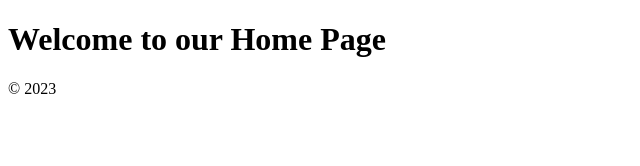
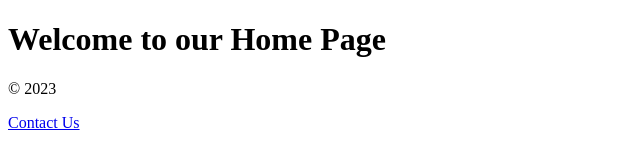
Before and after one commit to GunnerBel/Exercise_Git, a plain HTML site: page index.html in a window 1280 px wide. Shown: the full height of the page, 0-640 px from the left. Drawn offline with Linux system fonts and the light colour scheme.

Commit message:
Added contact link to footer

```diff
--- a/index.html
+++ b/index.html
@@ -7,6 +7,7 @@
   <h1>Welcome to our Home Page</h1>
   <footer>
     <p>&copy; 2023</p>
+    <p><a href="#">Contact Us</a></p>
   </footer>
 </body>
 </html>
```
